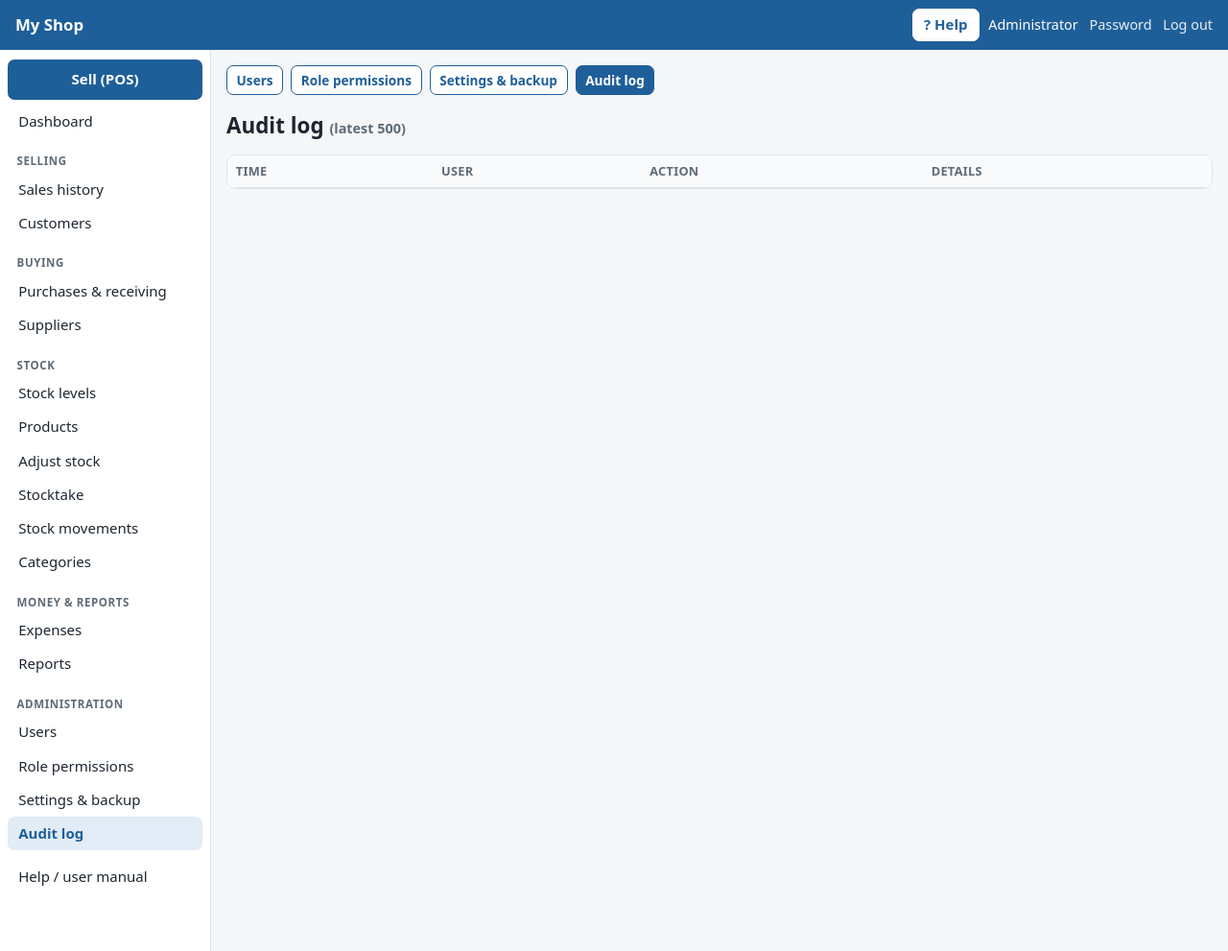
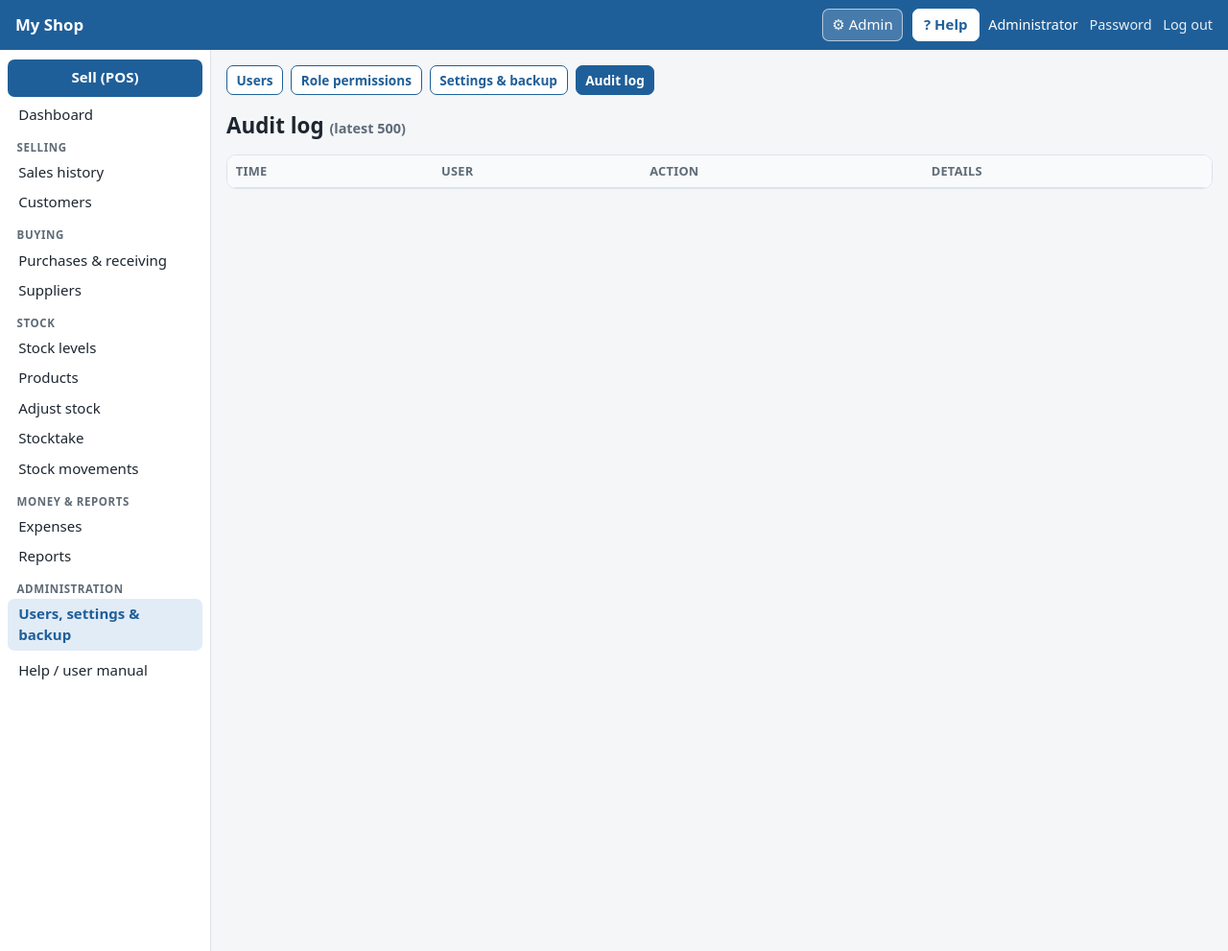
Before and after one commit to AGSoftwareplc/AG_Inventory, a Flask app: page /admin/audit in a window 1280 px wide. Shown: the whole page at 96% size. Run offline with Flask 3, Linux system fonts and the light colour scheme; the visitor is signed in with stand-in values (Sample User, id 1); data comes from the database, SQL or seed files in the repository; data that the repository does not hold is empty.

Commit message:
Make admin pages reachable on laptop screens
The Administration group sat below the bottom of the side menu on
common laptop screens (1366x768). Admins now get a '⚙ Admin' button in
the top bar, the admin items are one menu entry (the admin pages have
their own tabs), the menu is more compact, and CSS/JS are re-checked by
the browser so updates show without clearing the cache.

Co-Authored-By: Claude Opus 5.5 <noreply@anthropic.com>
Claude-Session: https://claude.ai/code/session_01Ek6kpJQuwSLBn5v61bcWqG

```diff
--- a/app.py
+++ b/app.py
@@ -87,6 +87,7 @@ def create_app(database=None, testing=False):
         MAX_CONTENT_LENGTH=200 * 1024 * 1024,
         SESSION_COOKIE_HTTPONLY=True,
         SESSION_COOKIE_SAMESITE='Lax',
+        SEND_FILE_MAX_AGE_DEFAULT=0,  # browsers re-check CSS/JS, so updates show without clearing the cache
     )
     core.init_db(app.config['DATABASE'])
 
--- a/static/style.css
+++ b/static/style.css
@@ -20,6 +20,8 @@ h2 { font-size: 1.1rem; margin: 1.2rem 0 .6rem; }
 .top .spacer { flex: 1; }
 .top .user { white-space: nowrap; font-size: .9rem; }
 .top .user a { color: #fff; opacity: .9; margin-left: .5rem; }
+.adminlink { color: #fff; padding: .3rem .6rem; border: 1px solid rgba(255,255,255,.6); border-radius: 7px; white-space: nowrap; }
+.adminlink:hover, .adminlink.on { background: rgba(255,255,255,.18); text-decoration: none; }
 .helpbtn { background: #fff; color: var(--brand); border-color: #fff; padding: .3rem .7rem; }
 .helpbtn:hover { background: #e8f0f8; }
 .burger { display: none; color: #fff; font-size: 1.5rem; cursor: pointer; padding: 0 .3rem; }
@@ -27,13 +29,13 @@ body.app { display: grid; grid-template-columns: 220px minmax(0, 1fr); grid-temp
 body.app .top { grid-column: 1 / -1; }
 .side { background: #fff; border-right: 1px solid var(--line); padding: .6rem .5rem 2rem; position: sticky; top: 52px;
   height: calc(100vh - 52px); overflow-y: auto; }
-.side .group { margin-bottom: .6rem; }
+.side .group { margin-bottom: .35rem; }
 .side .gtitle { font-size: .72rem; font-weight: 700; text-transform: uppercase; letter-spacing: .05em; color: var(--muted);
-  padding: .4rem .6rem .2rem; }
-.side a { display: block; padding: .42rem .7rem; border-radius: 7px; color: var(--text); }
+  padding: .3rem .6rem .1rem; }
+.side a { display: block; padding: .3rem .7rem; border-radius: 7px; color: var(--text); font-size: .94rem; }
 .side a:hover { background: #eef3f8; text-decoration: none; }
 .side a.on { background: #e1ecf7; color: var(--brand); font-weight: 600; }
-.side a.sell { background: var(--brand); color: #fff; font-weight: 700; text-align: center; padding: .65rem; margin-bottom: .3rem; }
+.side a.sell { background: var(--brand); color: #fff; font-weight: 700; text-align: center; padding: .55rem; margin-bottom: .2rem; }
 .side a.sell:hover, .side a.sell.on { background: var(--brand-dark); color: #fff; }
 .scrim { display: none; }
 .side .mobile-user { display: none; border-top: 1px solid var(--line); padding-top: .4rem; }
--- a/templates/_help.html
+++ b/templates/_help.html
@@ -4,8 +4,8 @@
 <p>AG Inventory follows how goods move through the shop. You buy from suppliers, receive the goods into stock, sell them at the POS, and then check money and reports.</p>
 <ol>
   <li><b>First login:</b> username <code>admin</code>, password <code>admin123</code>. Change the password straight away with <b>Password</b> at the top right.</li>
-  <li><b>Set up the shop:</b> in <b>Settings &amp; backup</b>, enter the shop name, address, phone and payment methods. These appear on receipts.</li>
-  <li><b>Add your staff:</b> in <b>Users</b>, give each person a role. A Sales Attendant sells. An Inventory Manager buys, receives and counts stock.</li>
+  <li><b>Set up the shop:</b> click <b>⚙ Admin</b> at the top, then <b>Settings &amp; backup</b>, and enter the shop name, address, phone and payment methods. These appear on receipts.</li>
+  <li><b>Add your staff:</b> in <b>⚙ Admin → Users</b>, give each person a role. A Sales Attendant sells. An Inventory Manager buys, receives and counts stock.</li>
   <li><b>Add products:</b> use <b>Products → New product</b>. For goods already on the shelf, enter the <i>Opening stock</i> and <i>Purchase cost</i>.</li>
   <li><b>Start working:</b> sell with <b>Sell (POS)</b>, and buy with <b>Purchases &amp; receiving</b>.</li>
 </ol>
@@ -130,6 +130,7 @@
 
 <section id="help-admin" data-title="Users, settings & backup">
 <h2>Administration (administrators only)</h2>
+<p>Open it with the <b>⚙ Admin</b> button at the top of every page, or with <i>Users, settings &amp; backup</i> at the bottom of the side menu. The tabs at the top of the page switch between the sections below.</p>
 <ul>
   <li><b>Users:</b> create one login per person. To stop someone logging in, untick <i>Active</i>. To reset a password, type a new one.</li>
   <li><b>Role permissions:</b> tick what Sales Attendants and Inventory Managers may do, for example give discounts, cancel sales or see profit.</li>
--- a/templates/base.html
+++ b/templates/base.html
@@ -25,27 +25,24 @@
   ]),
   ('Stock', [
     ('inventory.index', 'Stock levels', can('inventory'), ep == 'inventory.index', ''),
-    ('products.index', 'Products', can('products') or can('inventory'), ep.startswith('products.') and ep != 'products.cats', ''),
+    ('products.index', 'Products', can('products') or can('inventory'), ep.startswith('products.'), ''),
     ('inventory.adjust', 'Adjust stock', can('adjust'), ep == 'inventory.adjust', ''),
     ('inventory.stocktakes', 'Stocktake', can('adjust'), ep.startswith('inventory.stocktake'), ''),
     ('inventory.movements', 'Stock movements', can('inventory'), ep == 'inventory.movements', ''),
-    ('products.cats', 'Categories', can('products'), ep == 'products.cats', ''),
   ]),
   ('Money & reports', [
     ('expenses.index', 'Expenses', can('expenses'), ep.startswith('expenses.'), ''),
     ('reports.index', 'Reports', can('reports'), ep.startswith('reports.'), ''),
   ]),
   ('Administration', [
-    ('admin.users', 'Users', g.user.role == 'Administrator', ep.startswith('admin.user'), ''),
-    ('admin.roles', 'Role permissions', g.user.role == 'Administrator', ep == 'admin.roles', ''),
-    ('admin.settings', 'Settings & backup', g.user.role == 'Administrator', ep == 'admin.settings', ''),
-    ('admin.audit_log', 'Audit log', g.user.role == 'Administrator', ep == 'admin.audit_log', ''),
+    ('admin.users', 'Users, settings & backup', g.user.role == 'Administrator', ep.startswith('admin.'), ''),
   ]),
 ] %}
 <header class="top">
   <label for="navtoggle" class="burger" aria-label="Menu">☰</label>
   <a class="shop" href="{{ url_for('dash.index') }}">{{ setting('shop_name') }}</a>
   <div class="spacer"></div>
+  {% if g.user.role == 'Administrator' %}<a class="adminlink {{ 'on' if ep.startswith('admin.') }}" href="{{ url_for('admin.users') }}" title="Users, permissions, settings, backup">⚙ Admin</a>{% endif %}
   <button type="button" class="helpbtn" onclick="openHelp()" title="Help (F1)">? Help</button>
   <div class="user">{{ g.user.full_name }} <a href="{{ url_for('auth.password') }}">Password</a> <a href="{{ url_for('auth.logout') }}">Log out</a></div>
 </header>
```
Also changed, not shown: tests/test_app.py (+4 -2 lines).
